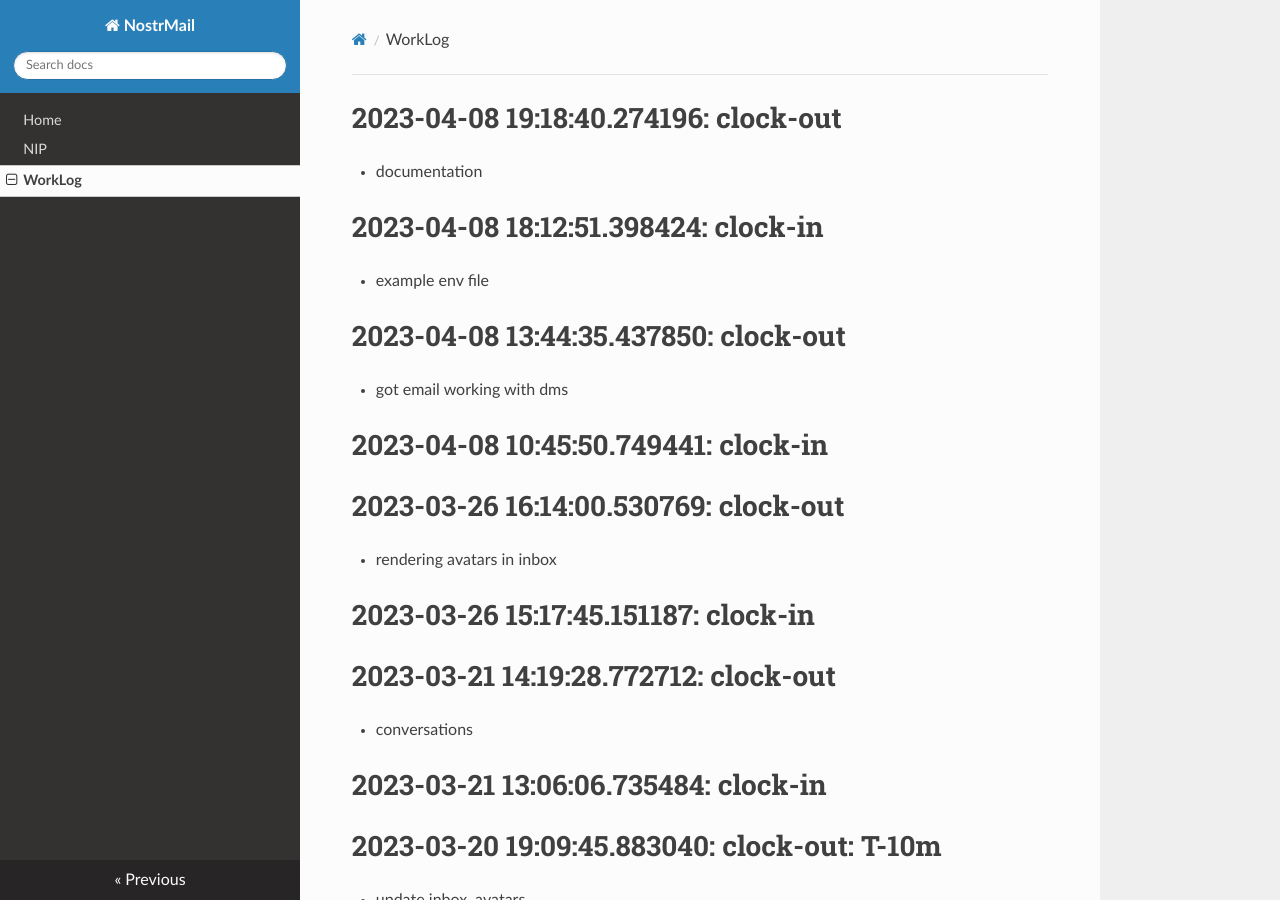
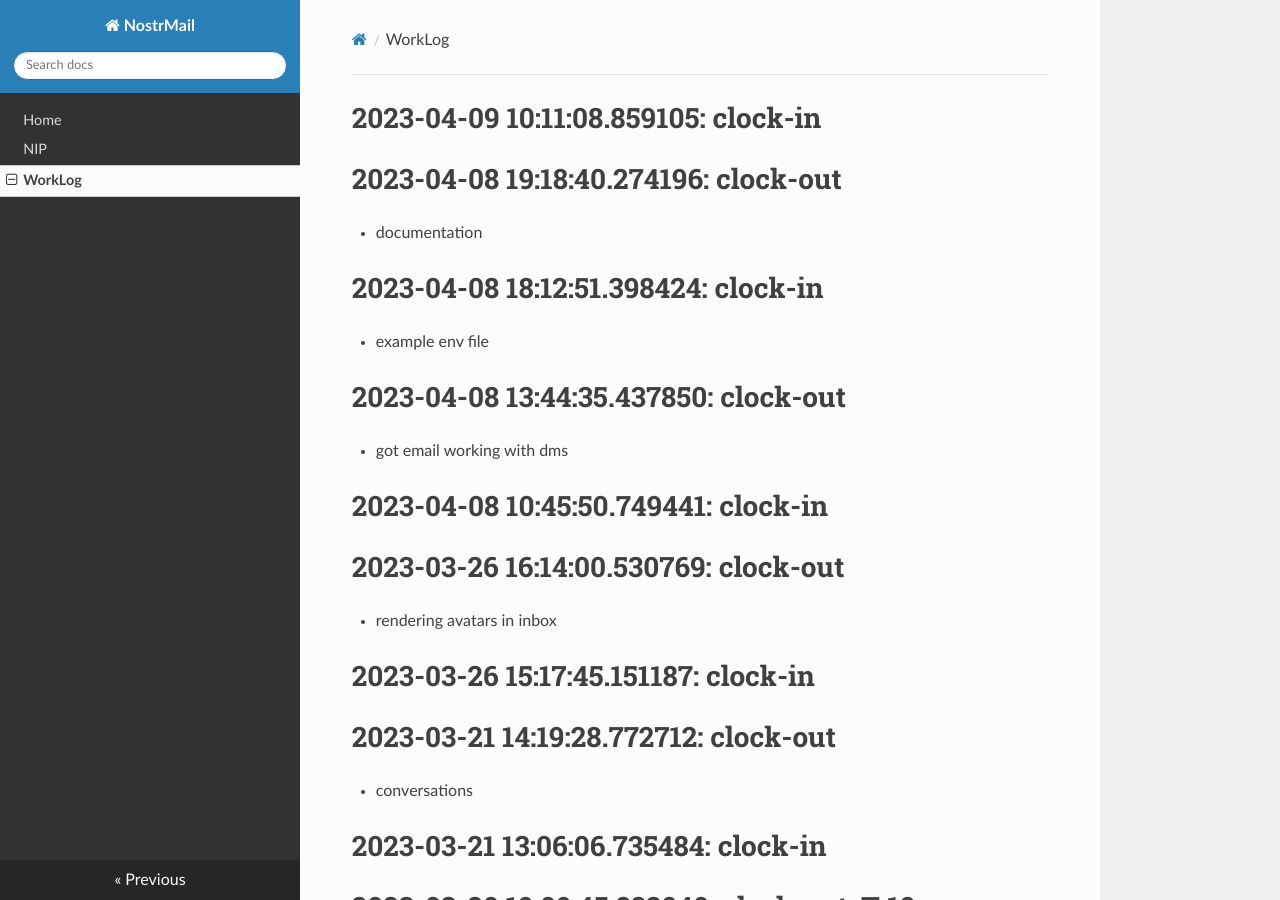
Before and after one commit to asherp/nostr-mail, an MkDocs documentation site: the page built from docs/WorkLog.md, in a window 1280 px wide and 900 px high. Built offline with MkDocs 1.6.1, drawn with Linux system fonts in a browser that asks for light colours; nearby versions of some CDN libraries.

Commit message:
clock-in

```diff
--- a/WorkLog.md
+++ b/WorkLog.md
@@ -1,3 +1,6 @@
+
+# 2023-04-09 10:11:08.859105: clock-in
+
 # 2023-04-08 19:18:40.274196: clock-out
 
 * documentation
```
